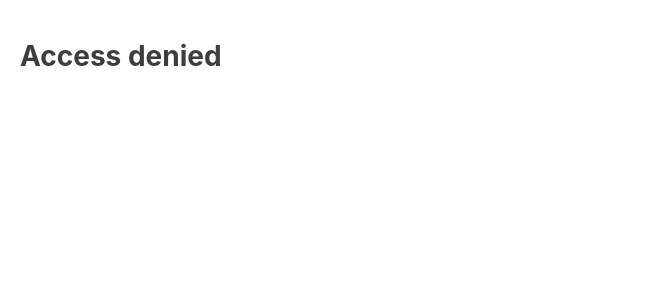
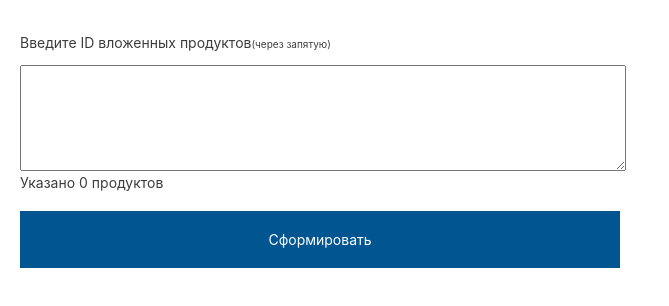
Before and after one commit to Sivko/s2template_product_ext.github.io, a React (Create React App) app: page / in a window 1280 px wide. Shown: the top 306 px of the page, without its empty margins (0-669 px from the left). Built offline with nearby package versions, Linux system fonts and the light colour scheme.

Commit message:
Remove Acc

```diff
--- a/src/App.js
+++ b/src/App.js
@@ -24,8 +24,8 @@ function App() {
   return (
     <div className="App">
       <div className='container'>
-        <h1>Access denied</h1>
-        {/* {render === false && (
+        {/* <h1>Access denied</h1> */}
+        {render === false && (
           <>
             <header className="App-header">
               <p>
@@ -40,7 +40,7 @@ function App() {
             </main>
           </>
         )}
-        {render && <Render productsId={productsId} productsData={productsData}  setProductsData={setProductsData} setRender={setRender} />} */}
+        {render && <Render productsId={productsId} productsData={productsData}  setProductsData={setProductsData} setRender={setRender} />}
       </div>
     </div >
   );
```
Also changed, not shown: 7 other files (tests, documents, lock files or other folders).
